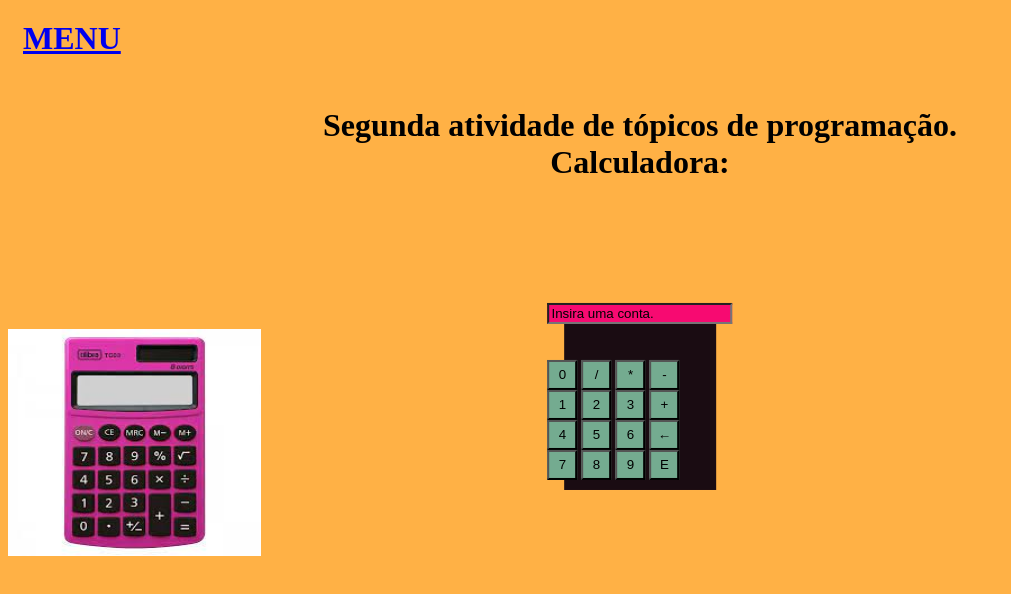
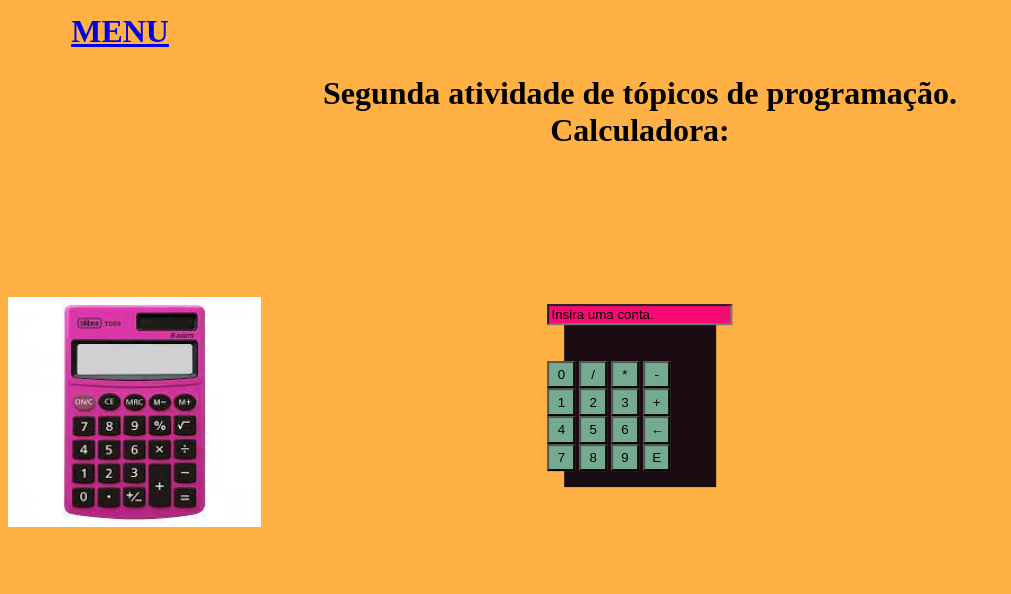
Before and after one commit to VictorManoelRG/Calculadora, a website: page public/index.html in a window 1280 px wide. Shown: the whole page, without its empty margins (0-1011 px from the left). Drawn offline with Linux system fonts and the light colour scheme.

Commit message:
segundo up

```diff
--- a/public/estilos/index.css
+++ b/public/estilos/index.css
@@ -4,15 +4,10 @@
 
 .button {
 
-    width: 30px;
-    height: 30px;
+    width:15%;
+    height: 15%;
     background-color: #74ab90;
 
-}
-
-.button2 {
-    width: 30px;
-    height: 30px;
 }
 
 .calculadora {
@@ -34,7 +29,7 @@ body {
 }
 
 #texto {
-    margin-top: 50px;
+    margin-top: 2%;
     text-align: center;
 }
 
@@ -47,6 +42,6 @@ body {
 }
 
 #Menu{
-    margin-left: 15px;
-    margin-top: 20px;
+    margin-left: 5%;
+    margin-top: 1%;
 }
```
